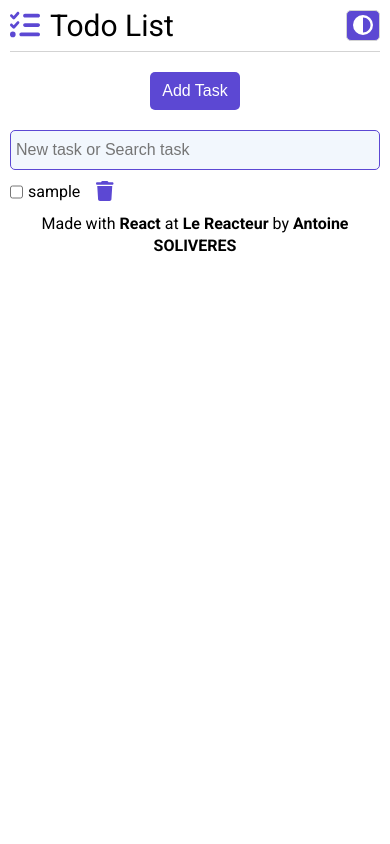
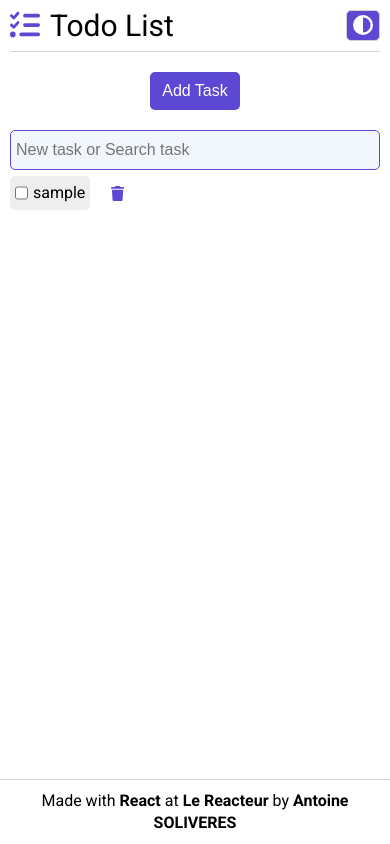
Before and after one commit to Ant0yne/react-todo-list-exercise, a React (Vite) app: page / in a window 390 px wide. Both pictures are taken after typing "Sample" into the empty fields and a click on the input "Add Task". Built offline with nearby package versions, Linux system fonts and the light colour scheme.

Commit message:
responsive-and-dark-mode-fix

```diff
--- a/src/App.css
+++ b/src/App.css
@@ -2,9 +2,11 @@
 
 :root {
 	--light-grey: #d3d3d3;
+	--white-grey: #eeeeee;
 	--white: #fff;
 	--black: #000;
 	--dark: #272727;
+	--dark-grey: #161616;
 	--purple: #5c48d3;
 	--light-purple: #f2f7fd;
 }
--- a/src/App.jsx
+++ b/src/App.jsx
@@ -22,6 +22,7 @@ function App() {
 	// BOOLEAN -> state to toggle darkmode/lightmode
 	const [isDark, setIsDark] = useState(false);
 
+	// Dark mode at body level
 	isDark
 		? ((document.body.style.backgroundColor = "var(--dark)"),
 		  (document.body.style.transitionDuration = "0.2s"),
@@ -38,6 +39,7 @@ function App() {
 				setTaskInput={setTaskInput}
 				taskList={taskList}
 				setTaskList={setTaskList}
+				isDark={isDark}
 			/>
 			<Footer isDark={isDark} setIsDark={setIsDark} />
 		</>
--- a/src/components/CreateTask/index.jsx
+++ b/src/components/CreateTask/index.jsx
@@ -2,7 +2,13 @@ import Task from "../Task";
 
 import "./createTask.css";
 
-const CreateTask = ({ taskInput, setTaskInput, taskList, setTaskList }) => {
+const CreateTask = ({
+	taskInput,
+	setTaskInput,
+	taskList,
+	setTaskList,
+	isDark,
+}) => {
 	/**
 	 *
 	 * @param {Object} e
@@ -55,6 +61,7 @@ const CreateTask = ({ taskInput, setTaskInput, taskList, setTaskList }) => {
 										index={index}
 										taskList={taskList}
 										setTaskList={setTaskList}
+										isDark={isDark}
 									/>
 								);
 							}
--- a/src/components/Footer/footer.css
+++ b/src/components/Footer/footer.css
@@ -4,6 +4,12 @@ footer {
 	display: flex;
 	justify-content: center;
 	transition-duration: 0.2s;
+	position: fixed;
+	bottom: 0;
+	/* background-color: var(--white); */
+	border-top: 1px solid var(--light-grey);
+	margin: 0 -10px;
+	padding: 10px 0;
 }
 
 a {
@@ -15,3 +21,9 @@ a,
 span {
 	font-weight: bold;
 }
+
+@media (min-width: 768px) {
+	footer {
+		margin: 0 -20px;
+	}
+}
--- a/src/components/Footer/index.jsx
+++ b/src/components/Footer/index.jsx
@@ -3,7 +3,12 @@ import "./footer.css";
 const Footer = ({ isDark }) => {
 	return (
 		<>
-			<footer>
+			<footer
+				style={
+					isDark
+						? { backgroundColor: "var(--dark)" }
+						: { backgroundColor: "var(--white)" }
+				}>
 				<p>
 					Made with <span>React</span> at{" "}
 					<a
--- a/src/components/Task/index.jsx
+++ b/src/components/Task/index.jsx
@@ -3,7 +3,7 @@ import { FontAwesomeIcon } from "@fortawesome/react-fontawesome";
 
 import "./task.css";
 
-const Task = ({ task, checked, index, taskList, setTaskList }) => {
+const Task = ({ task, checked, index, taskList, setTaskList, isDark }) => {
 	/**
 	 * delete the task when the button is clicked
 	 */
@@ -37,7 +37,13 @@ const Task = ({ task, checked, index, taskList, setTaskList }) => {
 	return (
 		<>
 			<div className="task">
-				<div className="checkbox-text">
+				<div
+					className="checkbox-text"
+					style={
+						isDark
+							? { backgroundColor: "var(--dark-grey)" }
+							: { backgroundColor: "var(--white-grey)" }
+					}>
 					<input
 						type="checkbox"
 						name={`checkbox-${task}`}
--- a/src/components/Task/task.css
+++ b/src/components/Task/task.css
@@ -1,12 +1,19 @@
 .task {
 	display: flex;
 	align-items: center;
-	gap: 10px;
-	margin: 8px 0;
+	gap: 15px;
+	margin: 6px 0;
+}
+
+.task > button > svg {
+	font-size: 1.5rem;
 }
 
 .checkbox-text {
+	background-color: var(--white-grey);
+	border-radius: 5px;
 	display: flex;
+	padding: 6px 5px;
 }
 
 .checkbox-text > input {
```
Also changed, not shown: src/components/CreateTask/createTask.css (+13 -0 lines).
